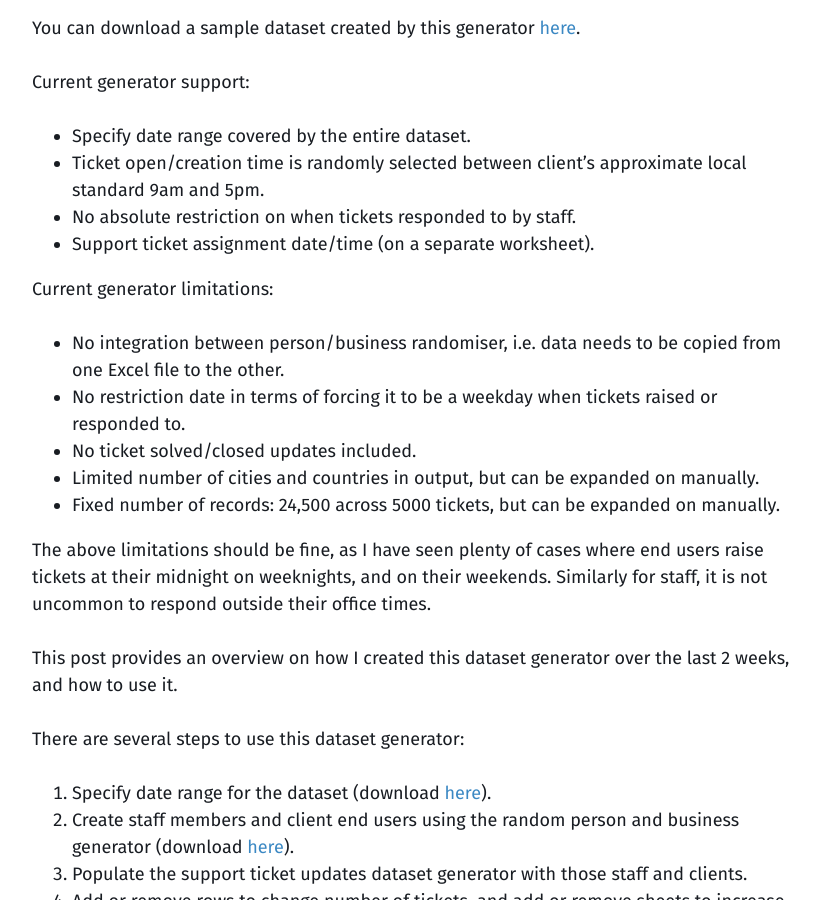
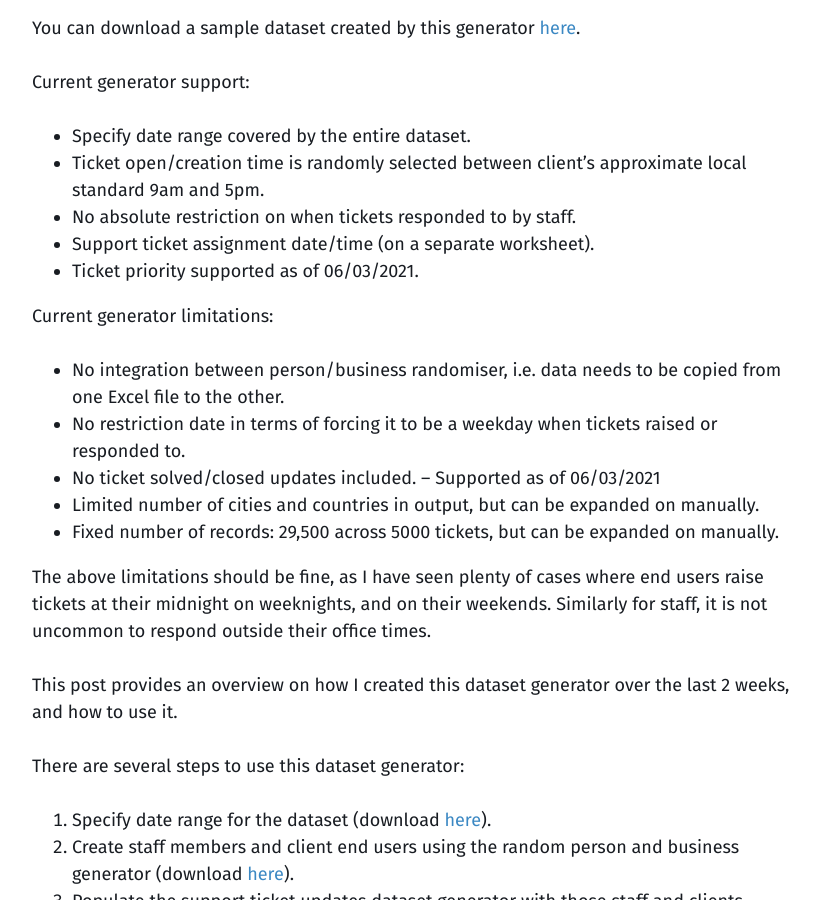
Before and after one commit to datamesse/blog, a Jekyll site: the page built from _posts/2021-02-27-support-ticket-update-times-dataset-generator-in-excel.markdown, in a window 1280 px wide and 900 px high, scrolled down 1091 px. Shown: the whole window, without its empty margins (40-860 px from the left). Built offline with Jekyll 4.4.1, drawn with Linux system fonts in a browser that asks for light colours; some of the changed text lies outside the part shown.

Commit message:
New feature for support ticket generator

```diff
--- a/_posts/2021-02-27-support-ticket-update-times-dataset-generator-in-excel.markdown
+++ b/_posts/2021-02-27-support-ticket-update-times-dataset-generator-in-excel.markdown
@@ -22,13 +22,14 @@
 * Ticket open/creation time is randomly selected between client's approximate local standard 9am and 5pm.
 * No absolute restriction on when tickets responded to by staff.
 * Support ticket assignment date/time (on a separate worksheet).
+* Ticket priority supported as of 06/03/2021.
 
 Current generator limitations:
 * No integration between person/business randomiser, i.e. data needs to be copied from one Excel file to the other.
 * No restriction date in terms of forcing it to be a weekday when tickets raised or responded to.
-* No ticket solved/closed updates included.
+* No ticket solved/closed updates included. -- Supported as of 06/03/2021
 * Limited number of cities and countries in output, but can be expanded on manually.
-* Fixed number of records: 24,500 across 5000 tickets, but can be expanded on manually.
+* Fixed number of records: 29,500 across 5000 tickets, but can be expanded on manually.
 
 The above limitations should be fine, as I have seen plenty of cases where end users raise tickets at their midnight on weeknights, and on their weekends. Similarly for staff, it is not uncommon to respond outside their office times.
 
@@ -142,6 +143,8 @@
 
 * *Updates 7* - Public comment by a randomised End-user to Update ticket status column. Randomly applied to 1500 out of 5000 Ticket IDs, with possibility for repeated ID reference.
 
+* *Updates 8* - Final update by the Agent to close support ticket. Randomised as being either an internal comment or public email back to End User. -- Newly added as of 06/03/2021
+
 If you have any questions, please feel free to DM or tweet out to me on Twitter.
 
 Happy dashboarding!
```
Also changed, not shown: 1 other file.
